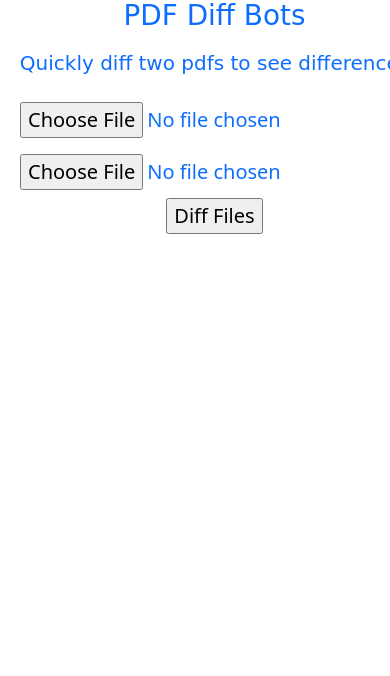
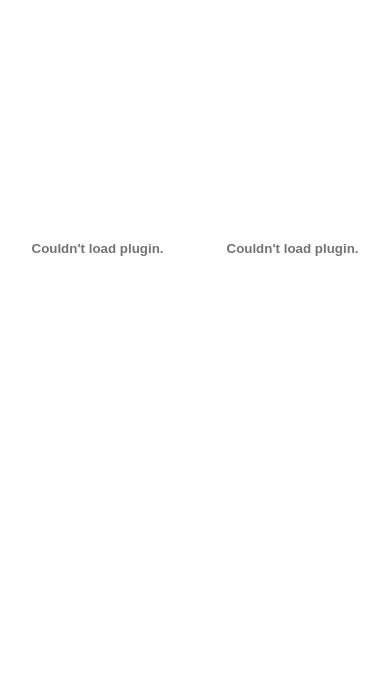
Before and after one commit to akedia23/pdf_diff, a Flask app: page /diff in a window 390 px wide; the page is wider, and only the part inside the window is pictured. Shown: the part 538-1214 px from the top of that part. Before the commit the page ends 772 px from the top of that part, so only its background shows below. Run offline with Flask 2, Linux system fonts and the light colour scheme.

Commit message:
made pretty

```diff
--- a/templates/diff.html
+++ b/templates/diff.html
@@ -2,61 +2,31 @@
 <html>
 <head>
     <title></title>
-    <!-- <link rel="stylesheet" href="https://cdn.jsdelivr.net/npm/bulma@0.9.2/css/bulma.min.css"> -->
-    <!-- CSS below-->
-    <link rel="stylesheet" href="https://cdn.jsdelivr.net/npm/bootstrap@5.0.0-beta3/dist/css/bootstrap.min.css"
-    integrity="sha384-eOJMYsd53ii+scO/bJGFsiCZc+5NDVN2yr8+0RDqr0Ql0h+rP48ckxlpbzKgwra6"
-    crossorigin="anonymous">
-    <link rel="stylesheet" href="./style.css" />
-    <!-- JavaScript Bundle with Popper -->
-    <script src="https://cdn.jsdelivr.net/npm/bootstrap@5.0.0-beta3/dist/js/bootstrap.bundle.min.js"
-    integrity="sha384-JEW9xMcG8R+pH31jmWH6WWP0WintQrMb4s7ZOdauHnUtxwoG2vI5DkLtS3qm9Ekf"
-    crossorigin="anonymous"></script>
+    <link rel="stylesheet" href="https://cdn.jsdelivr.net/npm/bulma@0.9.2/css/bulma.min.css">
+    <link rel="stylesheet" href="{{ url_for('static', filename='style.css') }}">
 </head>
 
-<body class="centered-wrapper">
-  <div style="
-    background-image: url('https://apisproductions.com/wp-content/uploads/2020/09/download-1.jpg');
-    height: 300px;
-  "></div>
-  <nav class="py-3 navbar navbar-expand-lg nfixed-top auto-hiding-navbar">
-    <div class="container">
-      <a class="navbar-brand" href="#">
+<body>
+  <section class="hero is-link">
+    <div class="hero-body">
       <p class="title">
         <p style="font-family: Comic sans MS">
-            <div class="text-center">
-              <img src="https://miro.medium.com/max/1033/1*MAsNORFL89roPfIFMBnA4A.jpeg" class="rounded mx-auto d-block" width="180" height="200"/>
-              <h1 style="font-family: Comic sans MS">PDF Diff Bots</h1>
-              </p>
-              <div class="hero-body">
-                <p class="subtitle">
+        <img src="https://miro.medium.com/max/1033/1*MAsNORFL89roPfIFMBnA4A.jpeg" width="180" height="200" alt="logo" class="logos"/>
         <p style="font-family: Comic sans MS">
-                  </h3>Quickly diff two pdfs to see differences</h3>
+          <h2 style="text-align:center">Diffing Complete!</h2>
         </p>
     </div>
-              <form method=post enctype=multipart/form-data>
-                <div class="container">
-                  <div class="row justify-content-start">
-                    <div class="p-2 justify-content-md-end">
-                      <input type="file" name="file1" accept="pdf">
+  </section>
+  <div class="columns is-gapless">
+    <div class="column">
+        <h3 class="title is-4">Original Document</h3>
+        <embed src="\static\diff1.pdf" width="100%" height="100%" type="application/pdf" />
     </div>
-                    <div class="p-2 justify-content-md-end">
-                      <input type="file" name="file2" accept="pdf">
+    <div class="column">
+        <h3 class="title is-4">Modified Document</h3>
+
+        <embed src="\static\diff2.pdf" width="100%" height="100%" type="application/pdf" />
     </div>
     </div>
-                </div>
-                <div class="col-md-4 offset-md-4"></div>
-                    <div class=".col-6 .col-sm-3">
-                      <input type=submit value="Diff Files" class="button is-fullwidth">
-                    </div>
-                 </div>
-              </form>
-                  </ul>
-                </div>
-              </div>
-            </nav>
-            </div>
-          </p>
-  </section>
 </body>
 </html>
```
Lines whose indentation alone changed are shown as unchanged.
